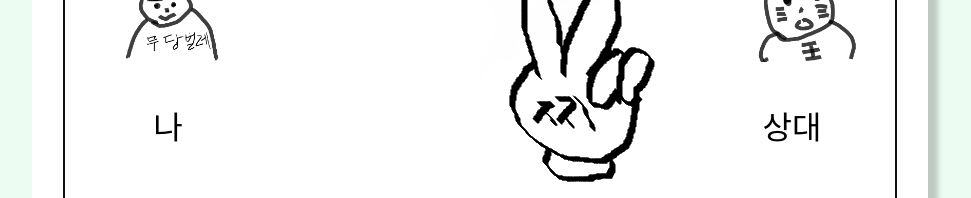
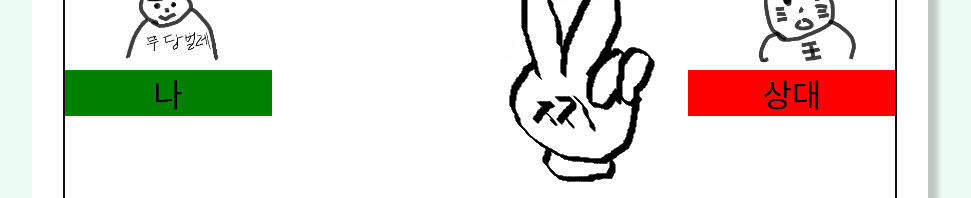
Before and after one commit to Joripje/dongbangyuk.com, a React (Create React App) app in the folder front/: page /rpsPage in a window 1280 px wide. Shown: the part 491-689 px from the top of the page, without its empty margins (160-1131 px from the left). Built offline with nearby package versions, Linux system fonts and the light colour scheme.

Commit message:
feat: rps 상대가 내기전에 먼저내는거 금지 추가

```diff
--- a/front/src/components/rps/Rps.tsx
+++ b/front/src/components/rps/Rps.tsx
@@ -34,7 +34,7 @@ const Rps: React.FC<Props> = (props: Props) => {
   const [timer, setTimer] = useState<number>(5);
   const [upperTimer, setUpperTimer] = useState<number>(settingTime);
   const [startTime, setStartTime] = useState('');
-  // const [a, setA] = useState<RpsType>(Object)
+  const [color, setColor] = useState(false);
 
   const wrapbox : any = useRef(null);
 
@@ -149,7 +149,7 @@ const handleKeyDown = (e: React.KeyboardEvent<HTMLDivElement>) => {
   switch (e.keyCode) {
     case 37:
       // console.log('왼쪽')
-      if (!isSubmit) {
+      if (!isSubmit && computerChoice !== null) {
         const computer = computerChoice
         const endTime = new Date().toISOString();
         const newData = {
@@ -166,7 +166,7 @@ const handleKeyDown = (e: React.KeyboardEvent<HTMLDivElement>) => {
       break;
       case 38:
       // console.log('위')
-      if (!isSubmit) {
+      if (!isSubmit && computerChoice !== null) {
         const computer = computerChoice
 
         const endTime = new Date().toISOString();
@@ -184,7 +184,7 @@ const handleKeyDown = (e: React.KeyboardEvent<HTMLDivElement>) => {
       break;
       case 39:
       // console.log('오른쪽')
-      if (!isSubmit) {
+      if (!isSubmit && computerChoice !== null) {
         const computer = computerChoice
 
         const endTime = new Date().toISOString();
@@ -208,6 +208,13 @@ useEffect(() => {
   wrapbox.current?.focus()
 },[])
 
+const colorHnadler = () => {
+  if (round === 1) {
+    setColor(false)
+  } else if (round === 2) {
+    setColor(true)
+  }
+}
 
   return (
     <WrapBox ref={wrapbox} autoFocus tabIndex={0} onKeyDown={handleKeyDown}>
@@ -215,7 +222,7 @@ useEffect(() => {
       <Grid container sx={{display: 'flex', justifyContent: 'space-between'}}>
         <LeftBox sx={{paddingLeft: 0}} item xs={3}>
           <img style={{width: '15vw'}} src={mudangbug} alt="" />
-          <p>나</p>
+          <div style={{backgroundColor: (!color) ? 'green' : 'red'}}>나</div>
         </LeftBox>
         <LeftBox item xs={3}>
           <img src={userChoice?.image} alt="" />
@@ -225,7 +232,7 @@ useEffect(() => {
         </RightBox>
         <RightBox item xs={3}>
           <img style={{width: '15vw' }} src={tiger} alt="" />
-          <p>상대</p>
+          <div style={{backgroundColor: (color) ? 'green' : 'red'}}>상대</div>
         </RightBox>
       </Grid>
       <Grid container sx={{display: 'flex', justifyContent: 'center'}}>
```
